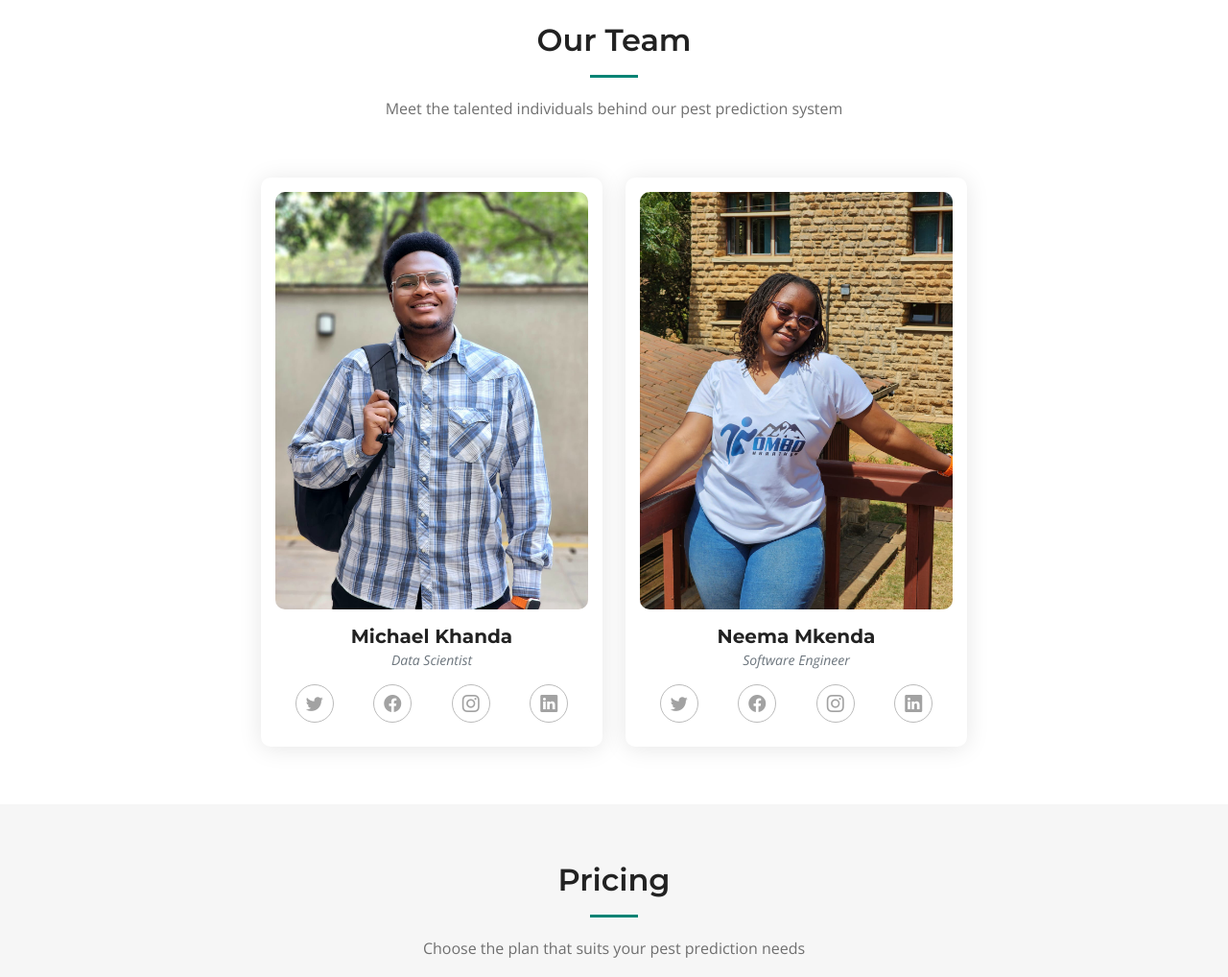
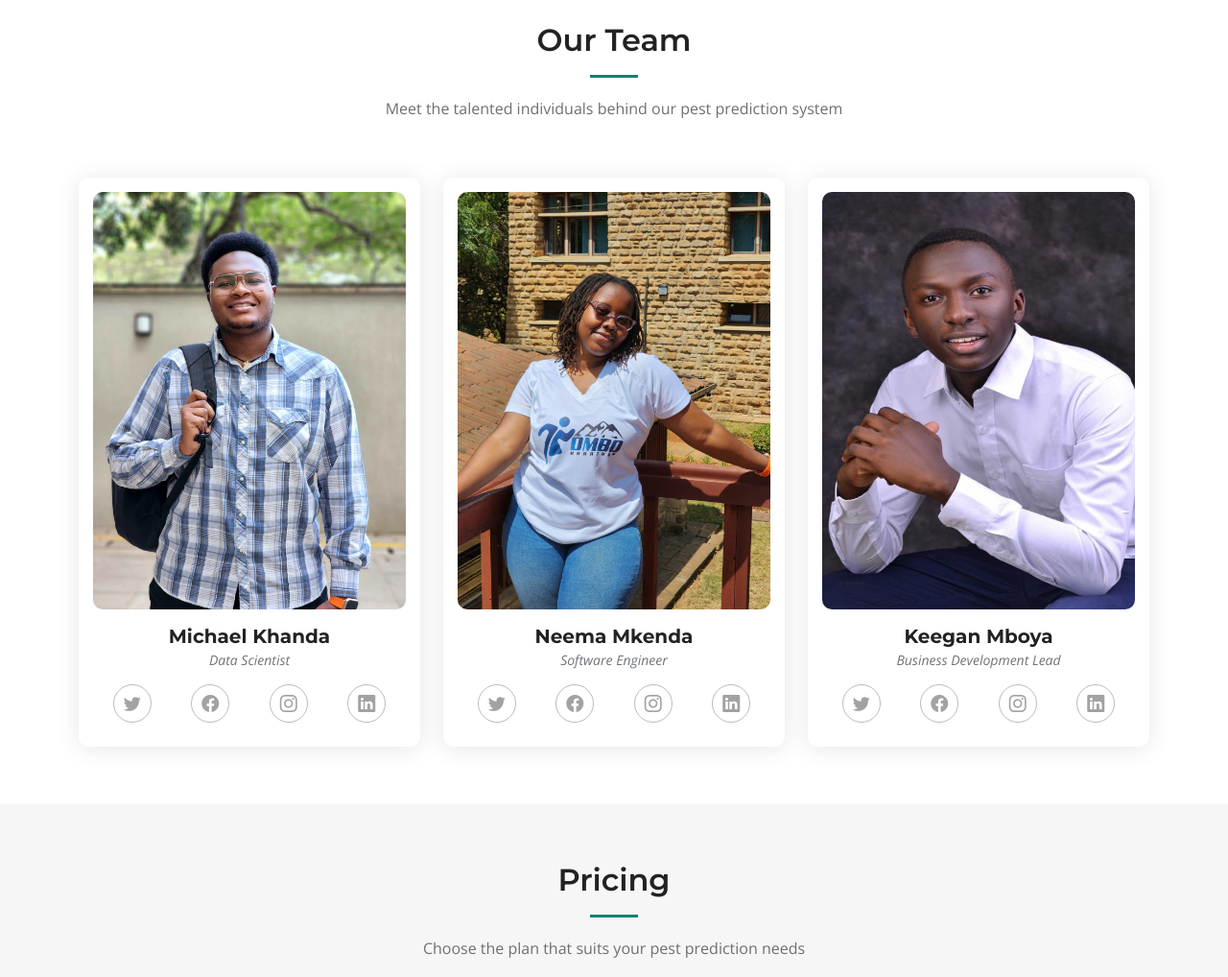
Before and after one commit to KilimoGuard/kilimoGuard_Frontend, a Flask app: page / in a window 1280 px wide. Shown: the part 3629-4647 px from the top of the page at 96% size. Run offline with Flask 3, Linux system fonts and the light colour scheme; parts of the project's set-up code (start-up, migrations or seed data) failed here and were passed over; some libraries are stand-ins or nearby versions.

Commit message:
added team member

```diff
--- a/templates/index.html
+++ b/templates/index.html
@@ -336,6 +336,21 @@
                         </div>
                     </div>
                 </div><!-- End Team Member -->
+
+                <div class="col-xl-4 col-md-6 d-flex" data-aos="fade-up" data-aos-delay="200">
+                    <div class="member">
+                        <img src="{{ url_for('static', filename='assets/img/team/Keegan.jpg') }}" class="img-fluid"
+                             alt="">
+                        <h4>Keegan Mboya</h4>
+                        <span>Business Development Lead</span>
+                        <div class="social">
+                            <a href=""><i class="bi bi-twitter"></i></a>
+                            <a href=""><i class="bi bi-facebook"></i></a>
+                            <a href=""><i class="bi bi-instagram"></i></a>
+                            <a href=""><i class="bi bi-linkedin"></i></a>
+                        </div>
+                    </div>
+                </div>
             </div>
         </div>
     </section>
```
Also changed, not shown: static/assets/img/team/Keegan.jpeg (added), static/assets/img/team/Keegan.jpg (added), 5 other files.
